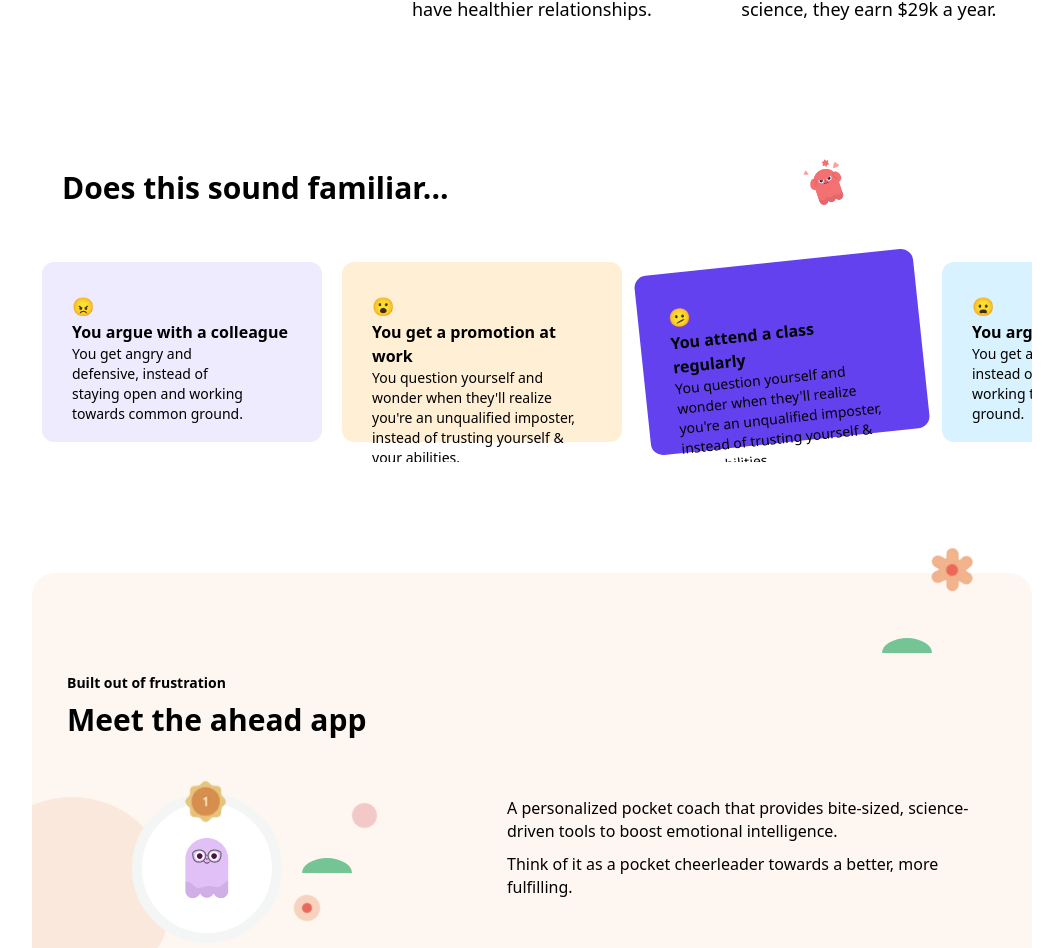
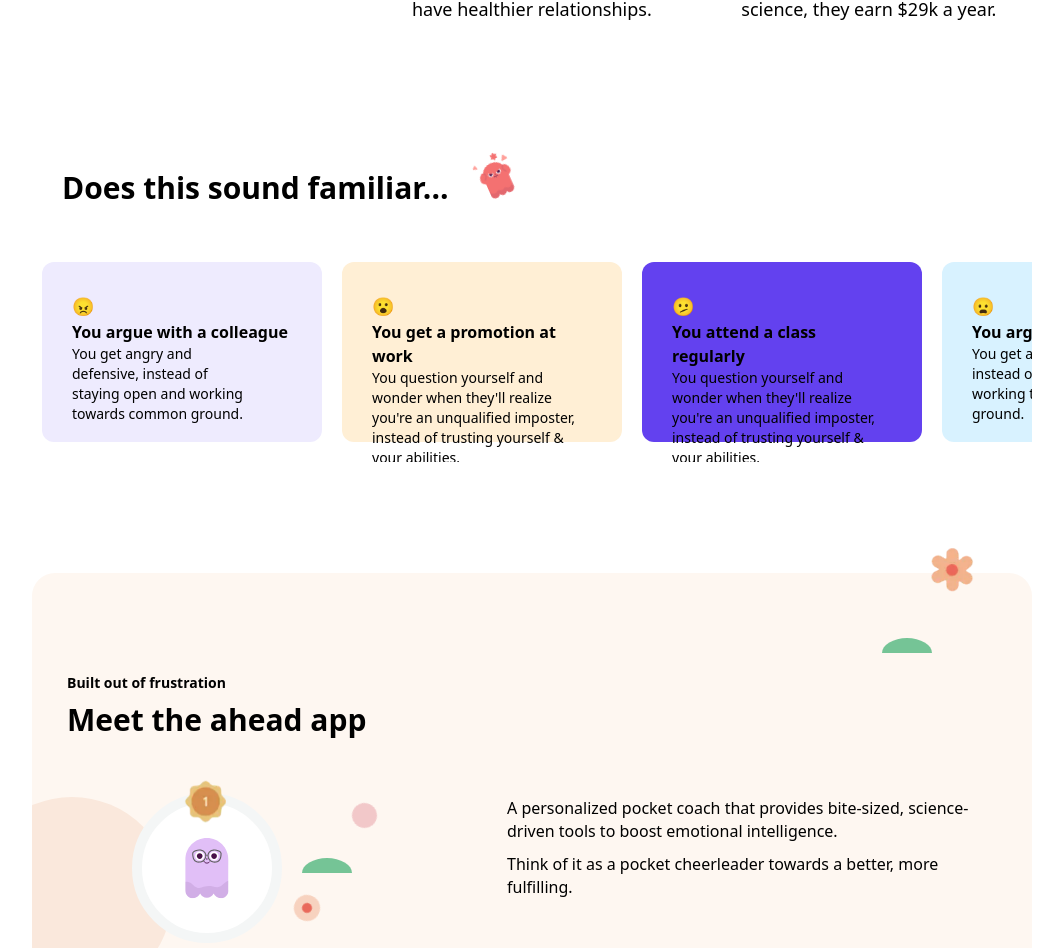
Before and after one commit to girirajShekhawat/Ahead-app, a React (Vite) app: page / in a window 1280 px wide. Shown: the part 869-1817 px from the top of the page, without its empty margins (108-1171 px from the left). Built offline with nearby package versions, Linux system fonts and the light colour scheme.

Commit message:
sideMovingBar component's animation done

```diff
--- a/src/components/SideMovingBox.jsx
+++ b/src/components/SideMovingBox.jsx
@@ -1,33 +1,103 @@
 import React from 'react';
+ import { useState, useEffect, useRef } from 'react';
+import { motion } from 'framer-motion';
 
 function SideMovingBox(props) {
+
+     const [isIntersecting, setIsIntersecting] = useState(false);
+     const ref = useRef(null);
+    const boxContainerRef = useRef(null);
+
+    useEffect(() => {
+      const observer = new IntersectionObserver(
+        ([entry]) => {
+            console.log(entry)
+         return setIsIntersecting(entry.isIntersecting);
+        },
+        { rootMargin: "-300px" }
+      );
+
+      if(ref.current){
+        observer.observe(ref?.current);
+      }
+
+      return () => observer.disconnect();
+    }, []);
+
+    useEffect(() => {
+        console.log("hii")
+      if (isIntersecting) {
+        console.log("hii")
+        boxContainerRef.current.scrollBy({
+          top: 0,
+          left: +500,
+          behavior: "smooth",
+        });
+      }
+    }, [isIntersecting]);
+
+
+
+
     return (
-        <div className=' relative  h-[300px]'>
+        <div className=' relative  h-[300px]  '  >
+
+<motion.div
+
+          initial="hidden"
+          whileInView="visible"
+          viewport={{ always: true }}
+          transition={{ duration: 1.9, type: "spring", bounce: "0.4" }}
+          variants={{
+            visible: { opacity: 1, scale: 1, y: 0, x: 0 },
+            hidden: { opacity: 0, scale: 0, x: "-50%" },
+          }}
+        >
             <h1 className=' font-[700] text-[30px] leading-[29px] font-sans ml-[30px] mb-[40px]  '>Does this sound familiar...</h1>
+            </motion.div>
+
+            <motion.div
+          viewport={{ always: true }}
+          initial="hidden"
+          whileInView="visible"
+          variants={{
+            visible: {
+              opacity: 1,
+              scale: 1,
+              x: [100, -100, -200, -250, -330],
+              y: [-10, -20, -30, -40, -50],
+              rotate: [0, 0,10,-5   ],
+
+            },
+            hidden: { opacity: 0, scale: 0},
+          }}
+          transition={{ duration: 2.1, ease: "easeInOut", type: "spring",delay:0.3 }}
+        >
             <img src='src\assets\TeddyImage.svg' alt='teddyImg' className='h-[80px] w-[70px]  absolute -top-[30px] right-[170px] -rotate-[19deg]'/>
+         </motion.div>
 
-<div className='flex justify-between items-center h-[220px]   overflow-x-auto w-[1000px] no-scrollbar '>
-    <div className='bg-[#eeebfe] mx-[10px] rounded-xl pl-[30px] pr-[30px] pt-[30px] pb-[10px]  h-[180px] min-w-[280px]   '>
+<div className='flex justify-between items-center h-[220px]   overflow-x-auto w-[1000px] no-scrollbar  '  ref={boxContainerRef} >
+    <div className='bg-[#eeebfe] mx-[10px] rounded-xl pl-[30px] pr-[30px] pt-[30px] pb-[10px]  h-[180px] min-w-[280px] hover:scale-105 hover:-rotate-[6deg] hover:duration-300 ease-in-out  '>
         <h3 className='text-lg font-bold'>😠</h3>
         <h3 className='text-base font-bold'>You argue with a colleague</h3>
         <p className='text-sm text-balance'>You get angry and defensive, instead of staying open and working towards common ground.</p>
     </div>
-    <div className='bg-[#ffefd5] mx-[10px] rounded-xl  pl-[30px] pr-[30px] pt-[30px] pb-[10px]  h-[180px] min-w-[280px] '>
+    <div className='bg-[#ffefd5] mx-[10px] rounded-xl  pl-[30px] pr-[30px] pt-[30px] pb-[10px]  h-[180px] min-w-[280px] hover:scale-105 hover:-rotate-[6deg] hover:duration-300 ease-in-out  '  >
         <h3 className='text-lg font-bold'>😮</h3>
         <h3 className='text-base font-bold'>You get a promotion at work</h3>
         <p className='text-sm'>You question yourself and wonder when they'll realize you're an unqualified imposter, instead of trusting yourself & your abilities.</p>
     </div>
-    <div className='bg-[#6341ef] mx-[10px] rounded-xl   pl-[30px] pr-[30px] pt-[30px] pb-[10px]  h-[180px] min-w-[280px]  -rotate-6'>
+    <div className='bg-[#6341ef] mx-[10px] rounded-xl   pl-[30px] pr-[30px] pt-[30px] pb-[10px]  h-[180px] min-w-[280px] hover:scale-105 hover:-rotate-[6deg] hover:duration-300 ease-in-out  '>
         <h3 className='text-lg font-bold'>🫤</h3>
         <h3 className='text-base font-bold'>You attend a class regularly</h3>
         <p className='text-sm'>You question yourself and wonder when they'll realize you're an unqualified imposter, instead of trusting yourself & your abilities.</p>
     </div>
-    <div className='bg-[#d8f2ff] mx-[10px] rounded-xl   pl-[30px] pr-[30px] pt-[30px] pb-[10px]  h-[180px] min-w-[280px] '>
+    <div className='bg-[#d8f2ff] mx-[10px] rounded-xl   pl-[30px] pr-[30px] pt-[30px] pb-[10px]  h-[180px] min-w-[280px] hover:scale-105 hover:-rotate-[6deg] hover:duration-300 ease-in-out  '>
         <h3 className='text-lg font-bold'>😦</h3>
         <h3 className='text-base font-bold'>You argue with a colleague</h3>
         <p className='text-sm'>You get angry and defensive, instead of staying open and working towards common ground.</p>
     </div>
-    <div className='bg-[#f47171] mx-[10px] rounded-xl  pl-[30px] pr-[30px] pt-[30px] pb-[10px]  h-[180px] min-w-[280px] '>
+    <div className='bg-[#f47171] mx-[10px] rounded-xl  pl-[30px] pr-[30px] pt-[30px] pb-[10px]  h-[180px] min-w-[280px] hover:scale-105 hover:-rotate-[6deg] hover:duration-300 ease-in-out  '>
         <h3 className='text-lg font-bold'>🥱</h3>
         <h3 className='text-base font-bold'>You argue with a colleague</h3>
         <p className='text-sm'>You get angry and defensive, instead of staying open and working towards common ground.</p>
```
Also changed, not shown: src/components/MeetAheadApp.jsx (line endings or trailing spaces).
